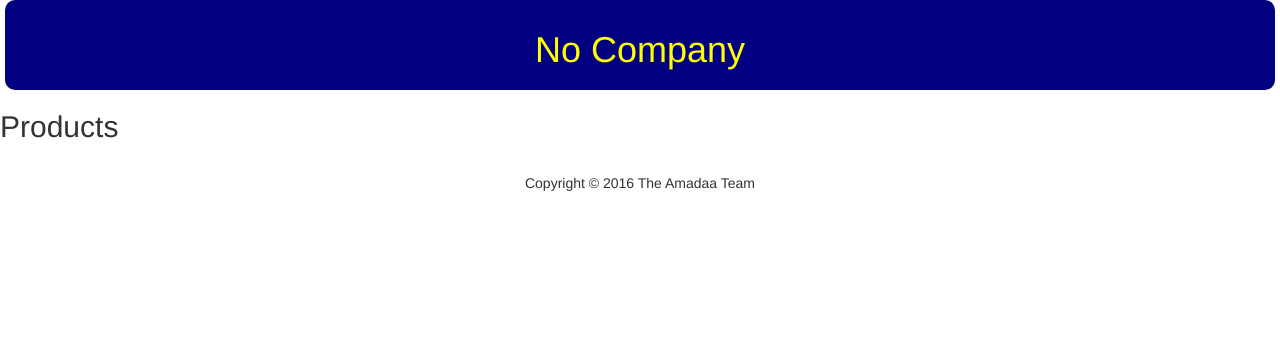
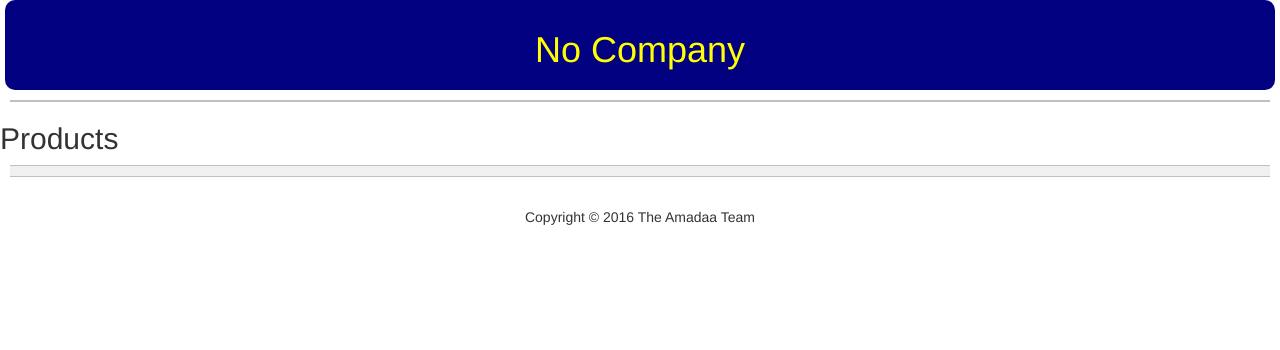
Before and after one commit to borderitsolutions/amadaa, a Django app: page /product/ in a window 1280 px wide. Shown: the top 350 px of the page. Run offline with Django 3.2, Linux system fonts and the light colour scheme; data that the repository does not hold is empty; some libraries are stand-ins or nearby versions.

Commit message:
Updates to action bar.

```diff
--- a/static/css/base.css
+++ b/static/css/base.css
@@ -29,3 +29,11 @@ th {
 th, td {
     padding-right: 20px;
 }
+
+.action-bar {
+    margin: 10px;
+    border-width: 1px 0 1px 0;
+    border-color: #c0c0c0;
+    border-style: solid;
+    background-color: #f0f0f0;
+}
--- a/templates/app_base.html
+++ b/templates/app_base.html
@@ -6,7 +6,13 @@
 {% endblock %}
 
 {% block body %}
-{% block action_top %}{% endblock %}
+<div class="action-bar">
+  {% block action_top %}{% endblock %}
+</div>
+
 {% block content %}{% endblock %}
-{% block action_bottom %}{% endblock %}
+
+<div class="action-bar">
+  {% block action_bottom %}{% endblock %}
+</div>
 {% endblock %}
```
